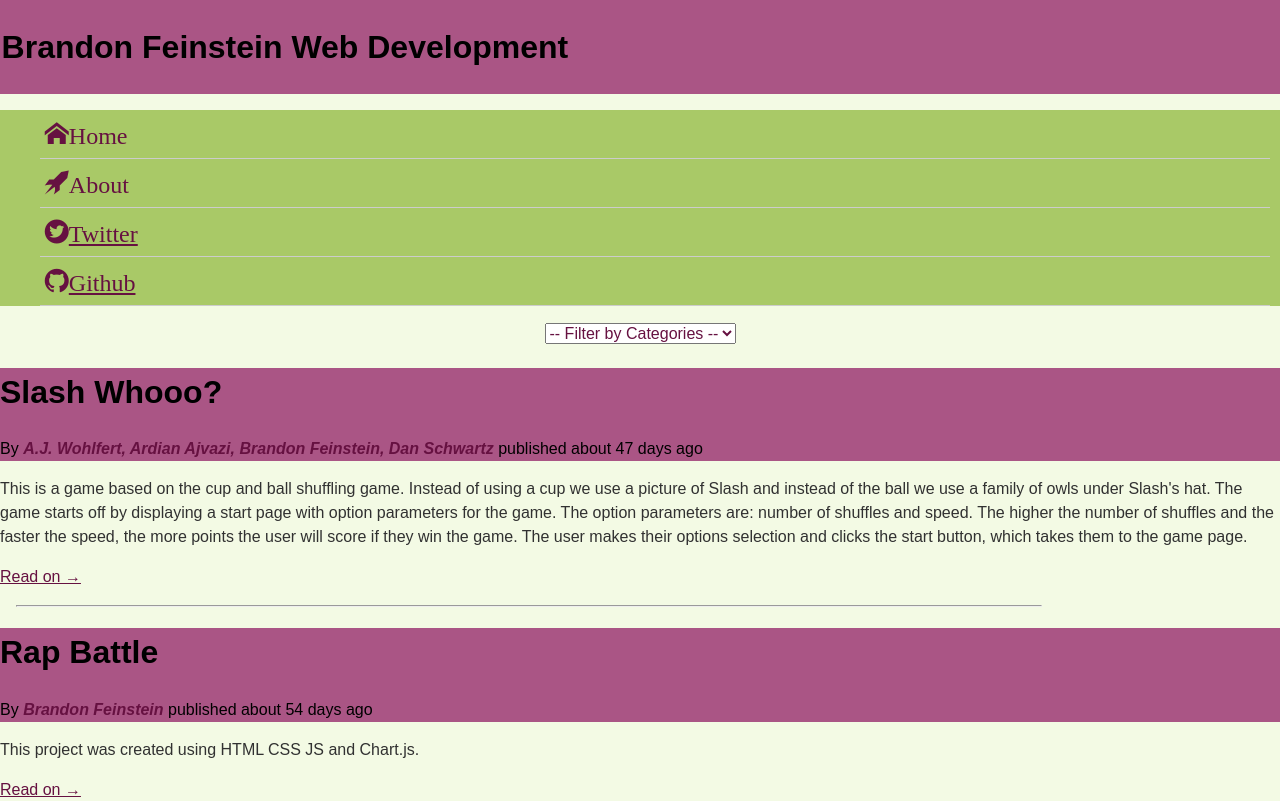
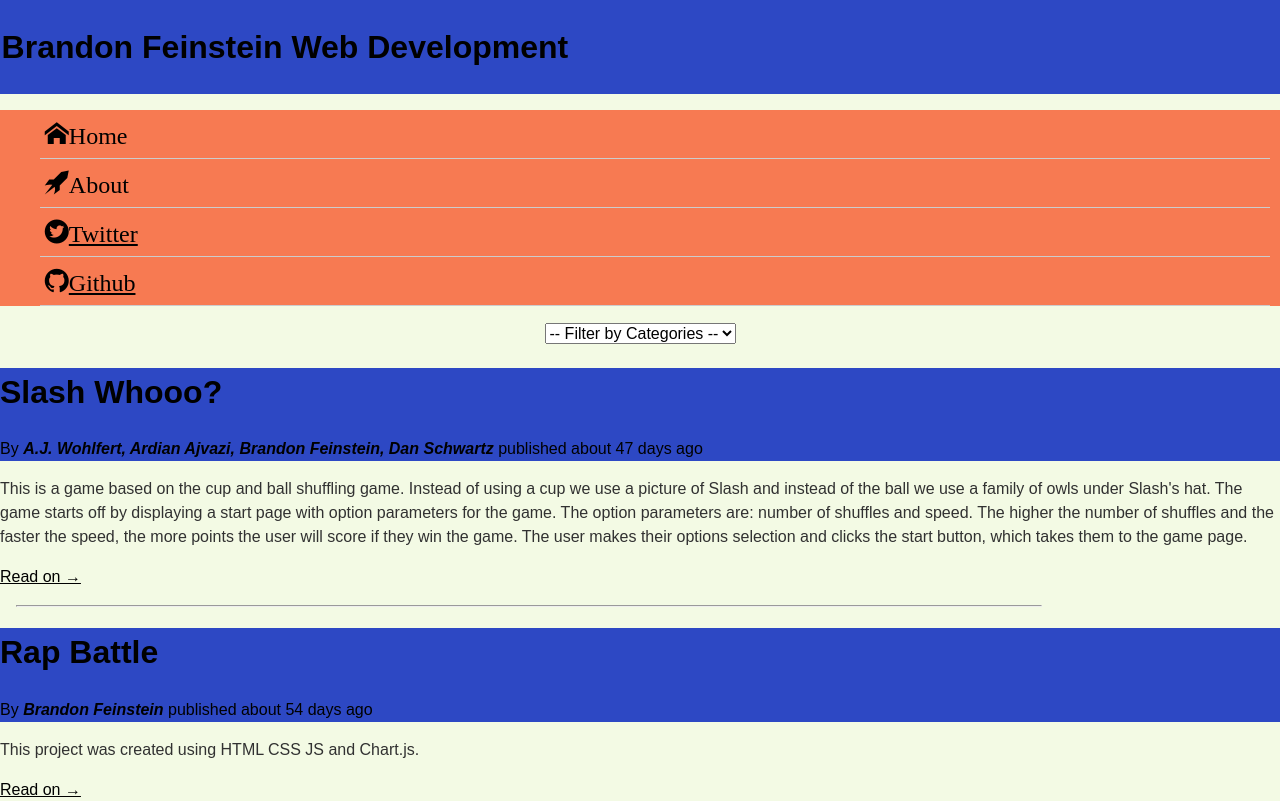
Before and after one commit to SaulFein/portfolio, a plain HTML site: page index.html in a window 1280 px wide. Shown: the top 801 px of the page. Drawn offline with nearby package versions, Linux system fonts and the light colour scheme; files whose address does not match are found by name.

Commit message:
changed color scheme.

```diff
--- a/style/base.css
+++ b/style/base.css
@@ -10,11 +10,11 @@ hr {
 }
 
 header{
-  background-color: #AA5585;
+  background-color: #2D48C4;
 }
 
 nav{
-  background-color: #A9C967;
+  background-color: #F77A52;
 }
 /*TEXT STYLES
 =======================================*/
@@ -34,13 +34,13 @@ address {
 
 li{
   list-style: none;
-  color: #661141;
+  color: black;
 }
 /*LINK STYLES
 =======================================*/
 
 a, a:link, a:active {
-  color: #661141;
+  color: black;
 }
 
 a:hover, a:focus {
```
